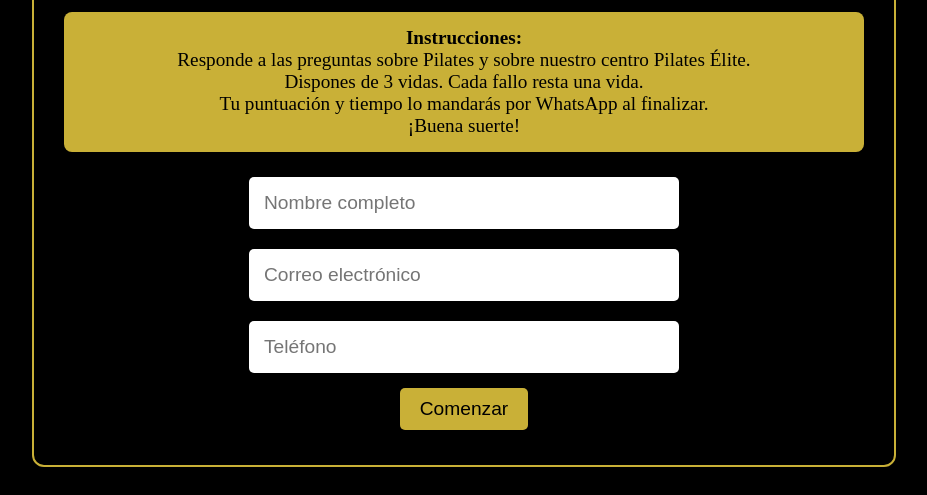
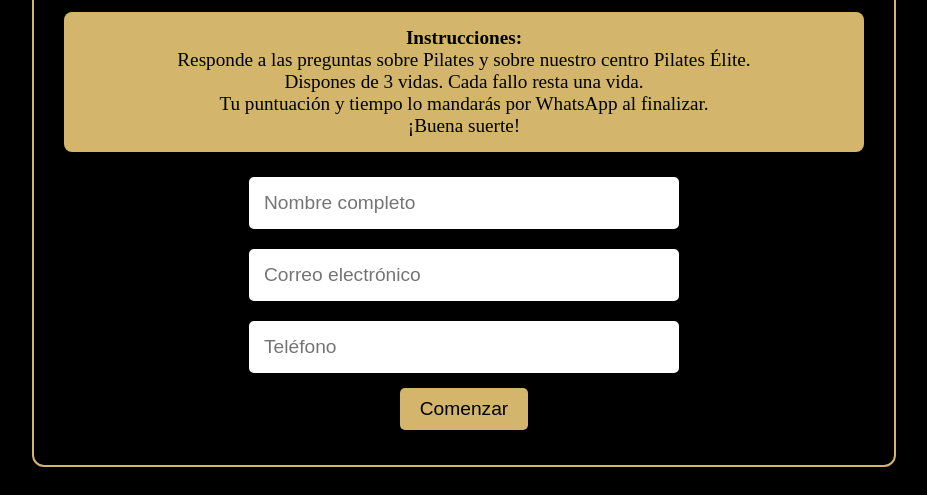
Before and after one commit to PilatesElite/quiz-pilates, a plain HTML site: page index.html in a window 1280 px wide. Shown: the part 398-893 px from the top of the page, without its empty margins (176-1103 px from the left). Drawn offline with Linux system fonts and the light colour scheme.

Commit message:
Update index.html

```diff
--- a/index.html
+++ b/index.html
@@ -1,3 +1,4 @@
+
 <!DOCTYPE html>
 <html lang="es">
 <head>
@@ -5,13 +6,13 @@
   <meta name="viewport" content="width=device-width, initial-scale=1.0"/>
   <title>Juego de Pilates Élite</title>
   <style>
-    body { background: #000; color: #C9B037; font-family: 'Playfair Display', serif; text-align: center; padding: 20px; }
-    .container { max-width: 800px; margin: auto; padding: 30px; border: 2px solid #C9B037; border-radius: 12px; }
+    body { background: #000; color: #d3b56b; font-family: 'Playfair Display', serif; text-align: center; padding: 20px; }
+    .container { max-width: 800px; margin: auto; padding: 30px; border: 2px solid #d3b56b; border-radius: 12px; }
     h1 { font-size: 2.5rem; }
     h2 { font-size: 2rem; }
     p, input, button { font-size: 1.2rem; }
     input { padding: 15px; margin: 10px 0; width: 80%; max-width: 400px; border-radius: 5px; border: none; }
-    button { background: #C9B037; color: #000; padding: 10px 20px; border: none; border-radius: 5px; cursor: pointer; margin: 5px; }
+    button { background: #d3b56b; color: #000; padding: 10px 20px; border: none; border-radius: 5px; cursor: pointer; margin: 5px; }
     .logo { max-width: 300px; margin-bottom: 20px; }
     .hidden { display: none; }
     #feedback, #success, #end-message { padding: 10px; margin: 10px 0; border-radius: 5px; }
@@ -20,7 +21,7 @@
     #end-message { background: #34495e; color: #fff; font-size: 1.4rem; }
     #timer { font-size: 2rem; color: #FFD700; margin: 10px 0; }
     #instructions {
-      background: #C9B037;
+      background: #d3b56b;
       color: #000;
       padding: 15px;
       border-radius: 8px;
@@ -118,6 +119,7 @@ const questions = [
   { question: "¿Qué aparato permite trabajo en suspensión en Pilates?", options: ["Cadillac", "Ladder Barrel", "Magic Circle"], answer: 0 },
   { question: "¿Qué aspecto prioriza la Contrología?", options: ["Dominio consciente de los movimientos", "Aumento de masa muscular", "Resistencia cardiovascular"], answer: 0 },
   { question: "¿Qué ejercicio implica un movimiento de serrucho desde el tronco?", options: ["The Saw", "The Hundred", "Rolling like a ball"], answer: 0 }
+{ question: "¿Cómo se llama tu recepcionista favorito?", options: ["Pepito", "Manolito", "Martín"], answer: 2 }
 ];
 
 let currentQuestion = 0, score = 0, lives = 3;
```
